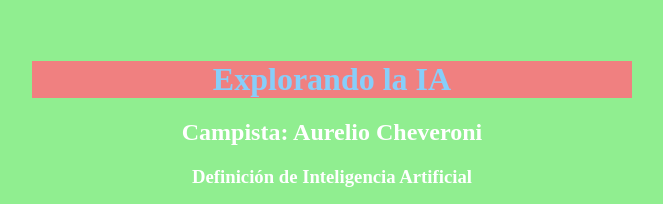
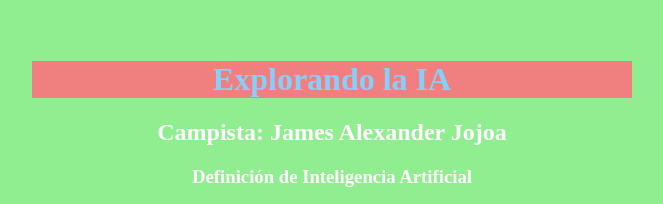
Before and after one commit to JamesJojoa1/first_repository_IA, a plain HTML site: page index.html in a window 1280 px wide. Shown: the part 242-446 px from the top of the page, without its empty margins (308-971 px from the left). Drawn offline with Linux system fonts and the light colour scheme.

Commit message:
Update index.html

```diff
--- a/index.html
+++ b/index.html
@@ -9,7 +9,7 @@
 <body>
     <div>
         <h1>Explorando la IA</h1>
-        <h2>Campista: Aurelio Cheveroni</h2>
+        <h2>Campista: James Alexander Jojoa</h2>
         <h3>Definición de Inteligencia Artificial</h3>
         <p>La IA es una tecnología que permite a las máquinas imitar a los humanos. En otras palabras, es como darle a una computadora o a un robot la capacidad de pensar, aprender y tomar decisiones similares a como lo haría una persona.</p>
     </div>
```
